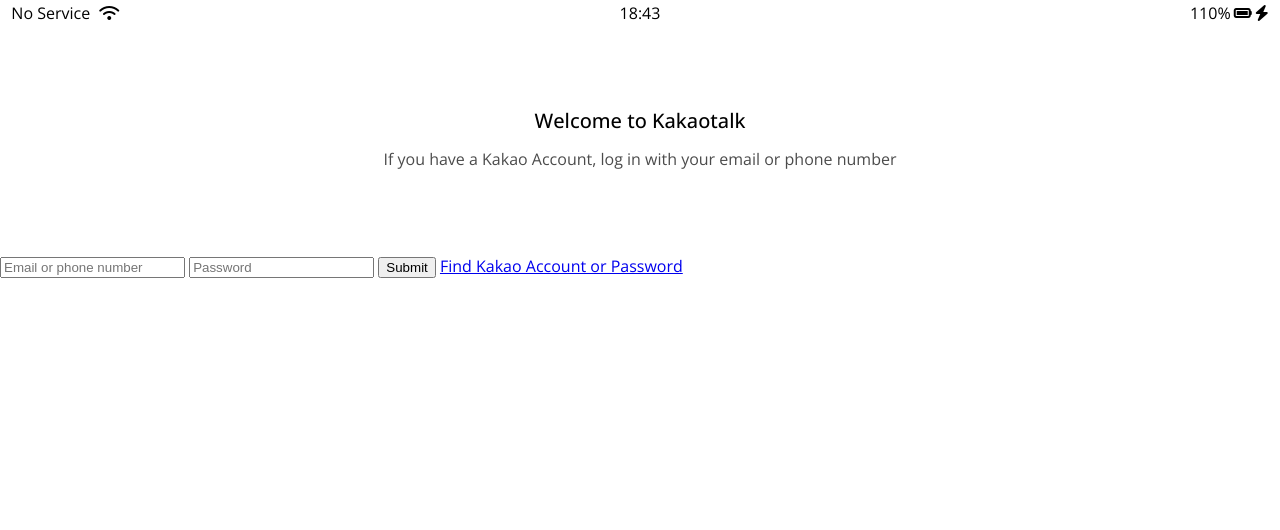
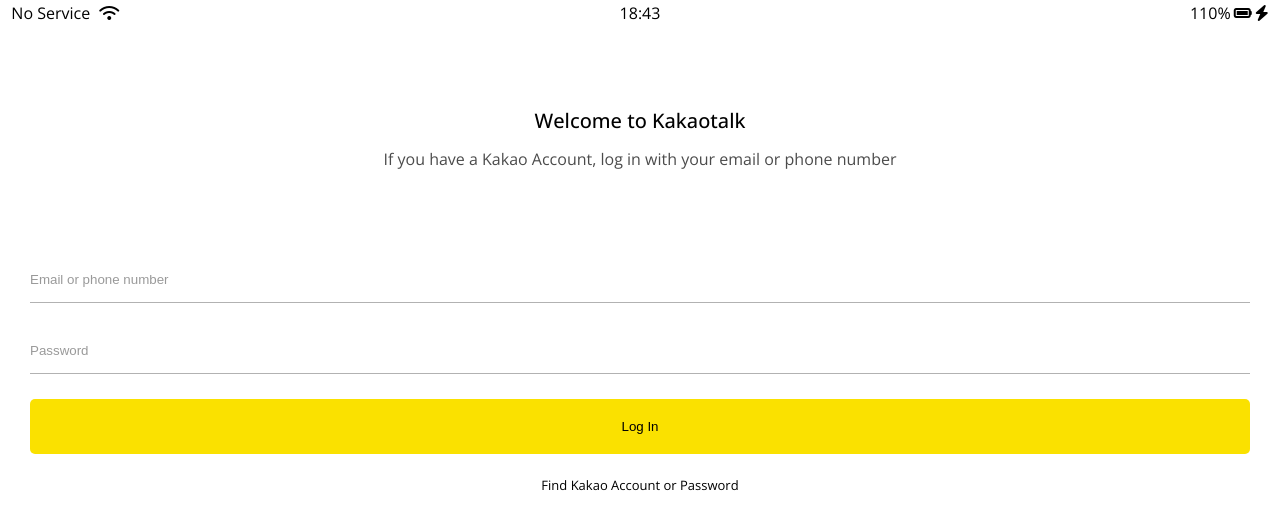
Before and after one commit to ayeon59/kokoa-clone-01, a plain HTML site: page index.html in a window 1280 px wide. Drawn offline with nearby package versions, Linux system fonts and the light colour scheme.

Commit message:
complete_firstPage

```diff
--- /dev/null
+++ b/css/screens/login.css
@@ -0,0 +1,49 @@
+.welcome-header{
+    margin: 90px 0px;
+    text-align: center;
+    display: flex;
+    flex-direction: column;
+    align-items: center;
+}
+.welcome-header__title{
+    font-size: 20px;
+    font-weight: 500;
+    margin-bottom: 20px;
+}
+.welcome-header__text{
+    width:60%;
+    opacity: 0.7;
+}
+#login-form{
+    display: flex;
+    flex-direction: column;
+    margin: 0px 30px;
+}
+#login-form input::placeholder{
+    color:rgba(0,0,0,0.4);
+}
+#login-form input {
+    border: none;
+    padding: 15px 0px;
+    margin-bottom: 25px;
+}
+#login-form input:not([type="submit"]){
+    border-bottom:1px solid rgba(0,0,0,0.3);
+    transition: border-color 0.5s ease-in-out;
+}
+#login-form input:focus{
+    border-bottom-color:var(--yellow);
+}
+#login-form input[type="submit"]{
+    background-color: var(--yellow);
+    cursor: pointer;
+    padding:20px 0px;
+    border-radius:5px;
+}
+#login-form a{
+    display: flex;
+    justify-content: center;
+    text-decoration: none;
+    color: inherit;
+    font-size: 13px;
+}
--- a/css/styles.css
+++ b/css/styles.css
@@ -1,24 +1,13 @@
 @import url('https://fonts.googleapis.com/css2?family=Open+Sans:ital,wght@0,300..800;1,300..800&display=swap');
+
 @import "reset.css";
-@import "status-bar.css";
+@import "variables.css";
+/* Components */
+@import "components/status-bar.css";
+
+/* Screens */
+@import "screens/login.css";
 
 body{
     font-family: "Open Sans", serif;
 }
-
-.welcome-header{
-    margin: 90px 0px;
-    text-align: center;
-    display: flex;
-    flex-direction: column;
-    align-items: center;
-}
-.welcome-header__title{
-    font-size: 20px;
-    font-weight: 500;
-    margin-bottom: 20px;
-}
-.welcome-header__text{
-    width:60%;
-    opacity: 0.7;
-}
--- /dev/null
+++ b/css/variables.css
@@ -0,0 +1,3 @@
+:root{
+    --yellow:#fae100;
+}
--- a/index.html
+++ b/index.html
@@ -26,10 +26,10 @@
         <p class="welcome-header__text">If you have a Kakao Account, log in with your email or phone number</p>
     </header>
 
-    <form>
+    <form id="login-form">
         <input type="text" placeholder="Email or phone number" />
         <input type="password" placeholder="Password" />
-        <input type="submit" placeholder="Log In" />
+        <input type="submit" value="Log In" />
         <a href="#">Find Kakao Account or Password</a>
 
     </form>
```
Also changed, not shown: css/components/status-bar.css (renamed from css/status-bar.css).
